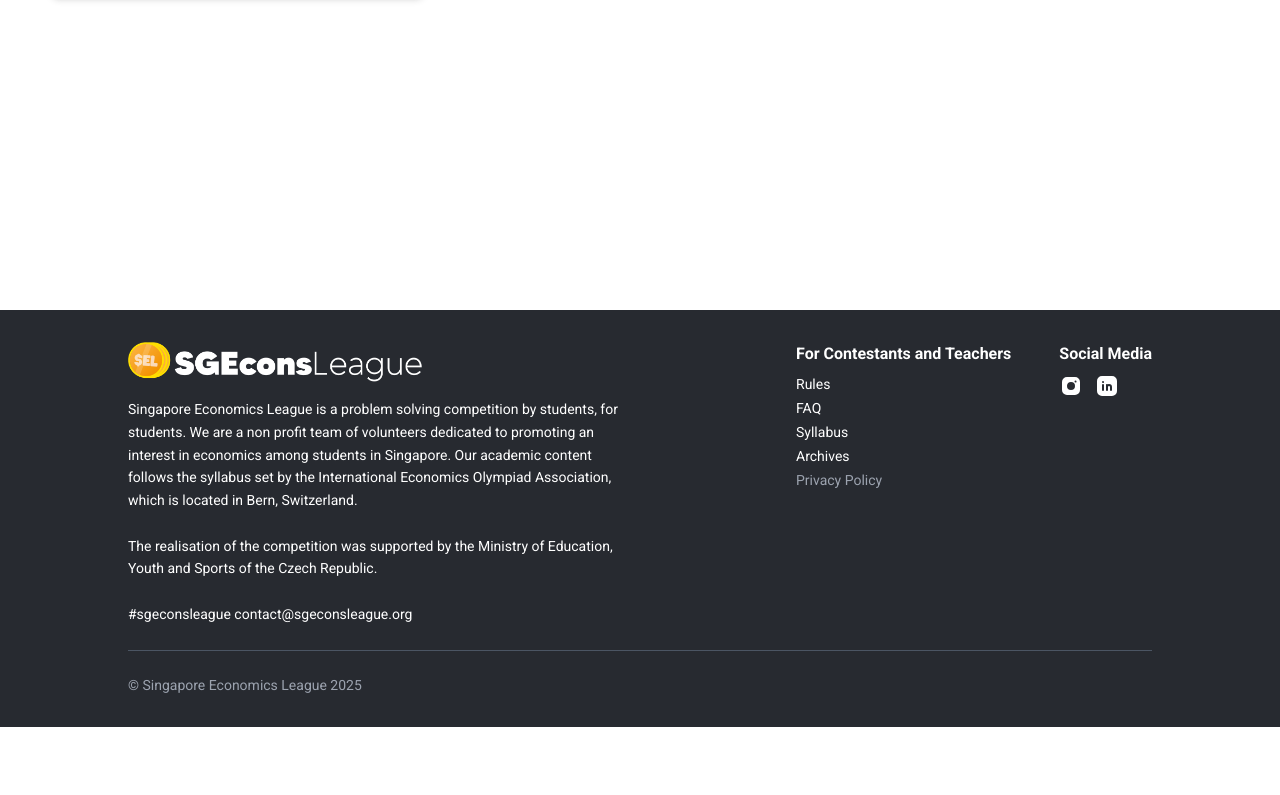
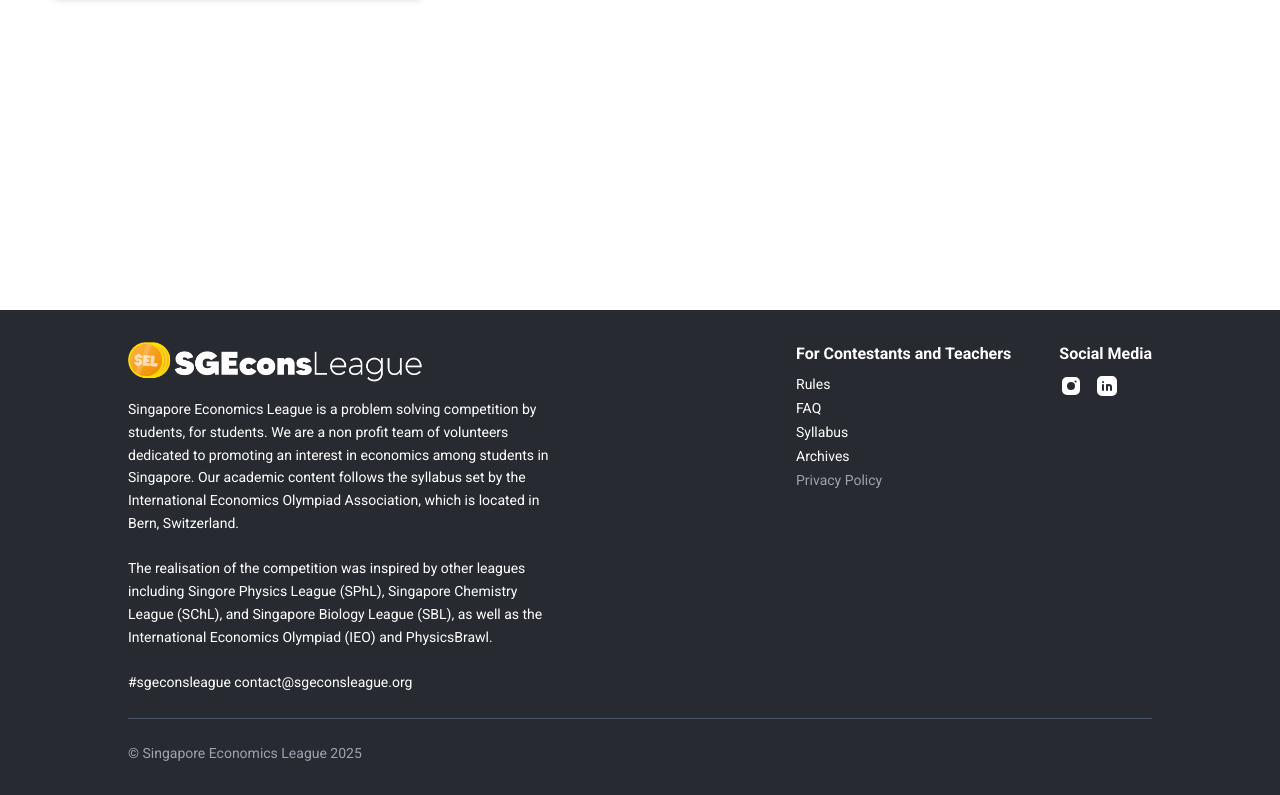
Before and after one commit to jonyewcodes/old, a Next.js app: page /archives in a window 1280 px wide. Shown: the part 676-1471 px from the top of the page. Before the commit the page ends 1403 px from the top, so only its background shows below. Built offline with nearby package versions, Linux system fonts and the light colour scheme.

Commit message:
feat: pfps & add inspiration from leagues

```diff
--- a/app/components/Footer.tsx
+++ b/app/components/Footer.tsx
@@ -4,8 +4,11 @@ import Image from "next/image";
 export default function Footer() {
   return (
     <footer className="bg-baseText text-white w-full mt-24">
+      {/* Container with max width and centered */}
       <div className="max-w-screen-lg mx-auto py-8">
+        {/* Main row with two columns */}
         <div className="flex flex-col md:flex-row gap-8 justify-between">
+          {/* Left Column: about + paragraph */}
           <div className="md:w-1/2 flex flex-col gap-4">
             <div className="flex items-center gap-3">
               <Image
@@ -17,11 +20,58 @@ export default function Footer() {
               />
             </div>
             <p className="text-sm leading-relaxed">
-              Singapore Economics League is a problem solving competition by students, for students. We are a non profit team of volunteers dedicated to promoting an interest in economics among students in Singapore. Our academic content follows the syllabus set by the International Economics Olympiad Association, which is located in Bern, Switzerland.
+              Singapore Economics League is a problem solving competition by students, for students.
+              We are a non profit team of volunteers dedicated to promoting an interest in economics
+              among students in Singapore. Our academic content follows the syllabus set by the
+              International Economics Olympiad Association, which is located in Bern,&nbsp;Switzerland.
               <br />
               <br />
-              The realisation of the competition was supported by the Ministry
-              of Education, Youth and Sports of the Czech Republic.
+              The realisation of the competition was inspired by other leagues including{" "}
+              <Link
+                href="https://example.com/sphl"
+                target="_blank"
+                rel="noopener noreferrer"
+                className="hover:underline"
+              >
+                Singore Physics League (SPhL)
+              </Link>
+              ,{" "}
+              <Link
+                href="https://example.com/schl"
+                target="_blank"
+                rel="noopener noreferrer"
+                className="hover:underline"
+              >
+                Singapore Chemistry League (SChL)
+              </Link>
+              , and{" "}
+              <Link
+                href="https://example.com/sbl"
+                target="_blank"
+                rel="noopener noreferrer"
+                className="hover:underline"
+              >
+                Singapore Biology League (SBL)
+              </Link>
+              , as well as the{" "}
+              <Link
+                href="https://ieo-official.org"
+                target="_blank"
+                rel="noopener noreferrer"
+                className="hover:underline"
+              >
+                International Economics Olympiad (IEO)
+              </Link>{" "}
+              and{" "}
+              <Link
+                href="https://physicsbrawl.org"
+                target="_blank"
+                rel="noopener noreferrer"
+                className="hover:underline"
+              >
+                PhysicsBrawl
+              </Link>
+              .
               <br />
               <br />
               #sgeconsleague{" "}
@@ -31,7 +81,8 @@ export default function Footer() {
             </p>
           </div>
 
-          <div className="md:w-1/2 flex flex-col md:flex-row justify-end gap-12">
+          {/* Right Column: links */}
+          <div className="md:w-2/3 flex flex-col md:flex-row justify-end gap-12">
             <div className="text-left">
               <h3 className="font-semibold mb-2">For Contestants and Teachers</h3>
               <ul className="space-y-1 text-sm">
@@ -71,6 +122,7 @@ export default function Footer() {
                   target="_blank"
                   rel="noopener noreferrer"
                 >
+                  {/* Instagram icon */}
                   <svg
                     xmlns="http://www.w3.org/2000/svg"
                     width="24"
@@ -89,6 +141,7 @@ export default function Footer() {
                   target="_blank"
                   rel="noopener noreferrer"
                 >
+                  {/* LinkedIn icon */}
                   <svg
                     xmlns="http://www.w3.org/2000/svg"
                     width="24"
--- a/app/page.tsx
+++ b/app/page.tsx
@@ -76,7 +76,7 @@ export default function HomePage() {
       name: "Ho Jon Yew",
       roles: ["Chief Organiser"],
       link: "https://www.linkedin.com/in/jon-yew-ho/",
-      image: "/team-pics/default.png",
+      image: "/team-pics/jonyew-ho.png",
     },
     {
       name: "Tevel Sho",
@@ -148,7 +148,7 @@ export default function HomePage() {
       name: "Dylan Saga",
       roles: ["Data Analyst"],
       link: "https://www.linkedin.com/in/dylan-saga-551430273",
-      image: "/team-pics/default.png",
+      image: "/team-pics/dylan-saga.png",
     },
     {
       name: "Raeanne Zou",
```
Also changed, not shown: public/team-pics/dylan-saga.png (added), public/team-pics/jonyew-ho.png (added).
